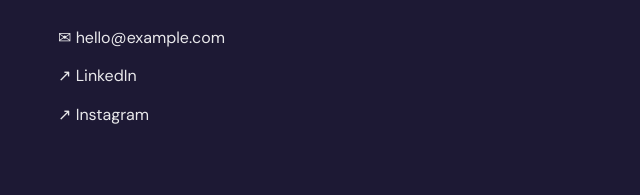
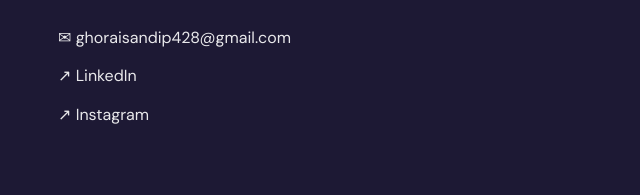
Before and after one commit to sandip1821/sandip1821.github.io, a plain HTML site: page index.html in a window 1280 px wide. Shown: the part 3139-3334 px from the top of the page, 22-662 px from the left. Drawn offline with Linux system fonts and the light colour scheme.

Commit message:
Update index.html

```diff
--- a/index.html
+++ b/index.html
@@ -210,7 +210,7 @@
           <h2>Have a project<br>in <span class="gradient-text">mind?</span></h2>
           <p>I’d love to hear what you’re working on. Send a message and let’s see what we can create together.</p>
           <div class="contact-links">
-            <a href="mailto:hello@example.com">✉ hello@example.com</a>
+            <a href="mailto:hello@example.com">✉ ghoraisandip428@gmail.com</a>
             <a href="https://www.linkedin.com/" target="_blank" rel="noreferrer">↗ LinkedIn</a>
             <a href="https://www.instagram.com/" target="_blank" rel="noreferrer">↗ Instagram</a>
           </div>
```
